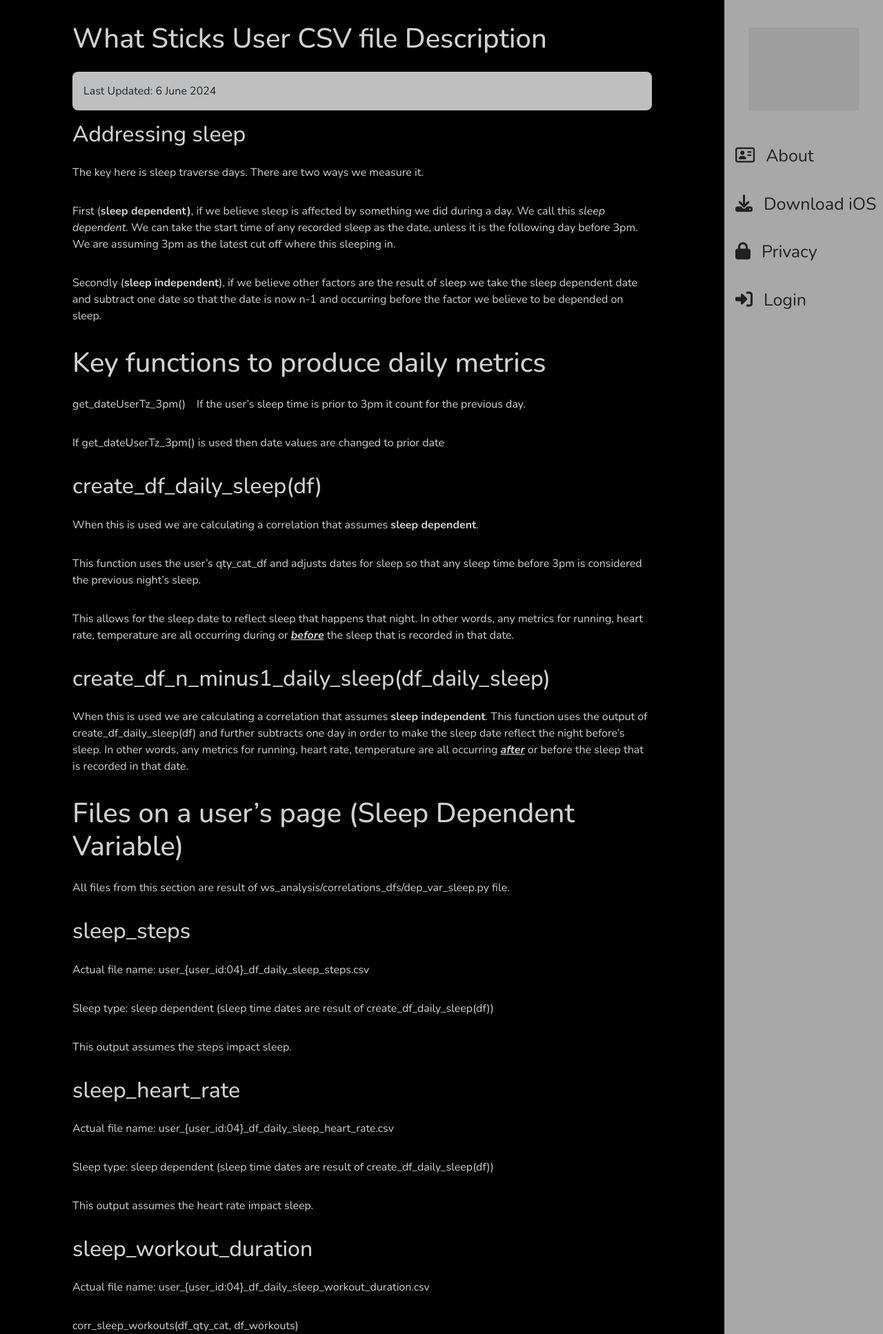
After one commit to costa-rica/WhatSticks11Web, a Flask app: page /user_csv_documentation in a window 1280 px wide. The commit adds this page. Shown: the top 1934 px of the page at 69% size. Run offline with Flask 3, Linux system fonts and the light colour scheme; data that the repository does not hold is empty; parts of the project's set-up code (start-up, migrations or seed data) failed here and were passed over; some libraries are stand-ins or nearby versions; grey boxes are pictures that could not be loaded.

Commit message:
feat: added documentation page for user's csv files

```diff
--- a/app_package/bp_main/routes.py
+++ b/app_package/bp_main/routes.py
@@ -71,9 +71,14 @@ def privacy():
     logger_bp_main.info(f"-- in privacy page route --")
     return render_template('main/privacy.html')
 
+@bp_main.route('/user_csv_documentation', methods = ['GET', 'POST'])
+def user_csv_documentation():
+    logger_bp_main.info(f"-- in user_csv_documentation route --")
+    return render_template('main/user_csv_documentation.html')
+
 @bp_main.route('/what_sticks_video/<filename>', methods = ['GET', 'POST'])
 def what_sticks_video(filename):
-    logger_bp_main.info(f"-- in privacy page route --")
+    logger_bp_main.info(f"-- in what_sticks_video route --")
 
     if filename == "SleepTime20240130_shortDrawings.mp4":
         filename = "SleepTime_v03.mp4"
--- a/app_package/static/css/style.css
+++ b/app_package/static/css/style.css
@@ -1059,6 +1059,37 @@
   color: var(--color_text_white);
 }
 
+.user_documentation_page {
+  display: flex;
+  flex-wrap: wrap;
+  padding-top: 2rem;
+  justify-content: center;
+  align-items: center;
+}
+.user_documentation_page h1, .user_documentation_page h2, .user_documentation_page h3 {
+  width: 100%;
+  color: var(--color_text_white);
+}
+.user_documentation_page .std_frame_light_gray {
+  background-color: var(--color-gray02);
+  border-radius: 0.5rem;
+  padding: 1rem;
+  width: 100%;
+}
+.user_documentation_page .col_1 {
+  display: flex;
+  flex-wrap: wrap;
+  gap: 1rem;
+  width: 80%;
+}
+.user_documentation_page .title_custom {
+  display: flex;
+  color: var(--color_text_white);
+}
+.user_documentation_page .paragraph_doc {
+  color: var(--color_text_white);
+}
+
 .video_page {
   display: flex;
   flex-wrap: wrap;
--- a/app_package/static/scss/_main.scss
+++ b/app_package/static/scss/_main.scss
@@ -228,6 +228,41 @@
     }
 }
 
+.user_documentation_page{
+    display: flex;
+    flex-wrap: wrap;
+    padding-top:2rem;
+    justify-content: center;
+    align-items: center;
+    h1, h2, h3 {
+        width:100%;
+        color:var(--color_text_white);
+    }
+    .std_frame_light_gray{
+        background-color: var(--color-gray02);
+        border-radius: .5rem;
+        padding:1rem;
+        width:100%;
+      }
+    .col_1 {
+        display:flex;
+        flex-wrap: wrap;
+        gap:1rem;
+        width:80%;
+    }
+
+    .title_custom{
+        display:flex;
+        color:var(--color_text_white);
+    }
+    .paragraph_doc{
+        color:var(--color_text_white);
+    }
+
+}
+
+
+
 
 .video_page{
     display: flex;
--- /dev/null
+++ b/app_package/templates/main/user_csv_documentation.html
@@ -0,0 +1,147 @@
+{% extends "_layout.html" %}
+{% block main %}
+<!-- <div class="main_super"> -->
+
+<div class="user_documentation_page">
+
+    <div class="col_1">
+        <!-- <div class="col_1_sub"> -->
+        <div class="title_custom">
+            <h1>What Sticks User CSV file Description</h1>
+            <div id="small_screen_logo">
+                <img class="img_logo" src="{{ url_for('bp_main.website_images', filename='wsLogo180noName.png') }}" />
+            </div>
+        </div>
+
+        <div class="std_frame_light_gray std_frame_fixed_size flex_center_vertically">
+            <div class="">
+                Last Updated: 6 June 2024
+            </div>
+        </div><!-- std_frame_light_gray -->
+
+
+
+        <h2 >Addressing sleep</h2>
+        <p class="paragraph_doc" >The
+        key here is sleep traverse days. There are two ways we measure it.</p>
+
+        <p class="paragraph_doc">First
+        (<b>sleep dependent)</b>, if we believe sleep is affected by
+        something we did during a day. We call this <i>sleep dependent</i>.
+        We can take the start time of any recorded sleep as the date, unless
+        it is the following day before 3pm. We are assuming 3pm as the latest
+        cut off where this sleeping in.</p>
+
+        <p class="paragraph_doc">Secondly
+        (<b>sleep independent</b>), if we believe other factors are the
+        result of sleep we take the sleep dependent date and subtract one
+        date so that the date is now n-1 and occurring before the factor we
+        believe to be depended on sleep.</p>
+
+        <h1 class="western">Key functions to produce daily metrics</h1>
+        <p class="paragraph_doc">get_dateUserTz_3pm()
+        </p>
+        <p class="paragraph_doc">If
+        the user’s sleep time is prior to 3pm it count for the previous
+        day.</p>
+        <p class="paragraph_doc">If
+        get_dateUserTz_3pm() is used then date values are changed to prior
+        date</p>
+
+        <h2 class="western">create_df_daily_sleep(df)
+        </h2>
+        <p class="paragraph_doc">When
+        this is used we are calculating a correlation that assumes <b>sleep
+        dependent</b>.</p>
+        <p class="paragraph_doc">This
+        function uses the user’s qty_cat_df and adjusts dates for sleep so
+        that any sleep time before 3pm is considered the previous night’s
+        sleep.</p>
+
+        <p class="paragraph_doc">This
+        allows for the sleep date to reflect sleep that happens that night.
+        In other words, any metrics for running, heart rate, temperature are
+        all occurring during or <i><u><b>before</b></u></i> the sleep that is
+        recorded in that date.</p>
+
+        <h2 class="western">create_df_n_minus1_daily_sleep(df_daily_sleep)</h2>
+        <p class="paragraph_doc">When
+        this is used we are calculating a correlation that assumes <b>sleep
+        independent</b>. This function uses the output of  create_df_daily_sleep(df)
+        and further subtracts one day in order to make the sleep date reflect
+        the night before’s sleep. In other words, any metrics for running,
+        heart rate, temperature are all occurring <i><u><b>after</b></u></i>
+        or before the sleep that is recorded in that date.</p>
+        <h1 class="western">Files on a user’s page (Sleep Dependent
+        Variable)</h1>
+        <p class="paragraph_doc">All files from this section are result of
+        ws_analysis/correlations_dfs/dep_var_sleep.py file.</p>
+        <h2 class="western">sleep_steps</h2>
+        <p class="paragraph_doc">Actual
+        file name: user_{user_id:04}_df_daily_sleep_steps.csv</p>
+        <p class="paragraph_doc">Sleep
+        type: sleep dependent (sleep time dates are result of create_df_daily_sleep(df))</p>
+        <p class="paragraph_doc">This
+        output assumes the steps impact sleep.</p>
+        <h2 class="western">sleep_heart_rate</h2>
+        <p class="paragraph_doc">Actual
+        file name: user_{user_id:04}_df_daily_sleep_heart_rate.csv</p>
+        <p class="paragraph_doc">Sleep
+        type: sleep dependent (sleep time dates are result of create_df_daily_sleep(df))</p>
+        <p class="paragraph_doc">This
+        output assumes the heart rate impact sleep.</p>
+        <h2 class="western">sleep_workout_duration</h2>
+        <p class="paragraph_doc">Actual
+        file name: user_{user_id:04}_df_daily_sleep_workout_duration.csv</p>
+        <p class="paragraph_doc">corr_sleep_workouts(df_qty_cat,
+        df_workouts)</p>
+        <p class="paragraph_doc">Sleep
+        type: sleep dependent (sleep time dates are result of create_df_daily_sleep(df))</p>
+        <p class="paragraph_doc">This
+        output assumes the workout duration impacts sleep.</p>
+        <h2 class="western">sleep_time_cloudcover</h2>
+        <p class="paragraph_doc">Actual
+        file name: user_{user_id:04}_df_daily_sleep_time_cloudcover.csv</p>
+        <p class="paragraph_doc">Sleep
+        type: sleep dependent (sleep time dates are result of create_df_daily_sleep(df))</p>
+        <p class="paragraph_doc">This
+        output assumes the cloud cover impacts sleep.</p>
+
+        <h2 class="western">sleep_time_temperature</h2>
+        <p class="paragraph_doc">Actual
+        file name: user_{user_id:04}_df_daily_sleep_time_temperature.csv</p>
+        <p class="paragraph_doc">Sleep
+        type: sleep dependent (sleep time dates are result of create_df_daily_sleep(df))</p>
+        <p class="paragraph_doc">This
+        output assumes the temperature impacts sleep.</p>
+        <h1 class="western">Files on a user’s page (Sleep Independent
+        Variable)</h1>
+        <p class="paragraph_doc">All files from this section are result of
+        dep_var_steps.py</p>
+        <h2 class="western">steps_sleep</h2>
+        <p class="paragraph_doc">Actual
+        file name: user_{user_id:04}_df_daily_steps_sleep.csv</p>
+        <p class="paragraph_doc">Sleep
+        type: sleep independent (sleep time dates are result of create_df_n_minus1_daily_sleep(df_daily_sleep)).</p>
+        <p class="paragraph_doc">This
+        output assumes sleep impacts step counts the next day.</p>
+
+        <h2 class="western">steps_heart_rate_n_minus1</h2>
+        <p class="paragraph_doc">Actual
+        file name: user_{user_id:04}_df_daily_steps_heart_rate_n_minus1.csv</p>
+        <p class="paragraph_doc">heart
+        rate type: heart rate independent heart rate uses the
+        <i>create_df_n_minus1_daily_heart_rate(df_daily_heart_rate)</i>
+        function to subtract a day from the heart rate date. This output
+        assumes heart rate impacts step counts of the next day.</p>
+
+
+        <div class="execess_space"></div>
+
+        <!-- </div>col_1_sub -->
+    </div><!-- col_1 -->
+
+
+</div><!-- home_page -->
+<!-- </div>main_super -->
+{% endblock %}
--- a/app_package/templates/users/user_home.html
+++ b/app_package/templates/users/user_home.html
@@ -59,6 +59,10 @@
         </div><!-- std_frame_light_gray -->
 
 
+        <div class="execess_space">
+
+            <a href="{{ url_for('bp_main.user_csv_documentation') }}"><i class="fa-regular fa-file"></i><span> CSV file documentation</span></a>
+        </div>
         <div class="execess_space"></div>
 
     </div><!-- col_1 -->
```
Also changed, not shown: 1 other file.
